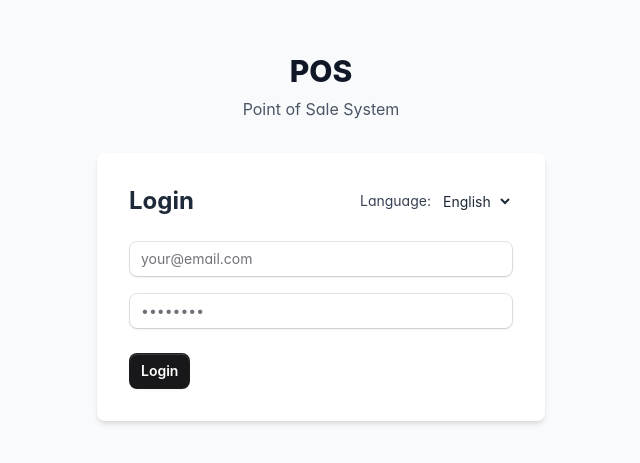
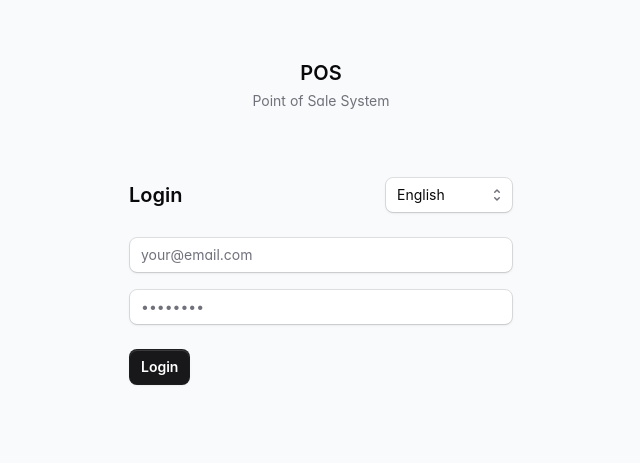
Before and after one commit to dancaldera/pos, a React (Vite) app in the folder frontend/: page /login in a window 1280 px wide. Shown: the part 163-626 px from the top of the page, without its empty margins (319-959 px from the left). Built offline with nearby package versions, Linux system fonts and the light colour scheme; no server answers.

Commit message:
refactor: update auth UI with new components and dark mode support

```diff
--- a/frontend/src/layouts/AuthLayout.tsx
+++ b/frontend/src/layouts/AuthLayout.tsx
@@ -1,15 +1,17 @@
 import React from 'react';
 import { Outlet } from 'react-router-dom';
 import { useLanguage } from '../context/LanguageContext';
+import { Text } from '@/components/text';
+import { Heading } from '@/components/heading';
 
 const AuthLayout: React.FC = () => {
   const { translate } = useLanguage();
   return (
-    <div className="min-h-screen flex items-center justify-center bg-gray-50 py-12 px-4 sm:px-6 lg:px-8">
+    <div className="min-h-screen flex items-center justify-center py-12 px-4 sm:px-6 lg:px-8 bg-gray-50 dark:bg-zinc-900">
       <div className="max-w-md w-full space-y-8">
         <div className="text-center">
-          <h1 className="text-3xl font-extrabold text-gray-900 mb-2">{translate.layout('appName')}</h1>
-          <p className="text-gray-600">{translate.layout('appDescription')}</p>
+          <Heading>{translate.layout('appName')}</Heading>
+          <Text>{translate.layout('appDescription')}</Text>
         </div>
         <Outlet />
       </div>
--- a/frontend/src/pages/auth/Login.tsx
+++ b/frontend/src/pages/auth/Login.tsx
@@ -6,11 +6,15 @@ import { toast } from 'sonner';
 import { useAuthStore } from "../../store/authStore";
 import { Input } from "@/components/input";
 import { Button } from "@/components/button";
+import { Heading } from "@/components/heading";
+import { Select } from "@/components/select";
+import { Language } from "@/i18n";
 
 const LoginPage: React.FC = () => {
   const navigate = useNavigate();
   const { login } = useAuthStore();
   const { translate } = useLanguage();
+  const { language, setLanguage } = useLanguage();
   const [isLoading, setIsLoading] = useState(false);
 
   // Form state
@@ -102,41 +106,57 @@ const LoginPage: React.FC = () => {
     }
   };
 
+  if (isLoading) {
+    return <div>Loading...</div>;
+  }
+
   return (
-    <div className="bg-white p-8 rounded-lg shadow-md">
+    <div className="p-8">
       <div className="flex justify-between items-center mb-6">
-        <h2 className="text-2xl font-bold text-gray-800">
+        <Heading level={2}>
           {translate.auth('login')}
-        </h2>
-        <PageLanguageSelector />
+        </Heading>
+        <div className="w-32">
+          <Select
+            id="language"
+            name="language"
+            value={language}
+            onChange={(e) => setLanguage(e.target.value as Language)}
+          >
+          <option value="en">English</option>
+          <option value="es">Español</option>
+          </Select>
+        </div>
       </div>
 
       <form onSubmit={handleSubmit} className="space-y-4">
         <Input
-          label={translate.auth('email')}
           id="email"
           name="email"
           type="email"
           placeholder="your@email.com"
-          fullWidth
           value={email}
           onChange={(e) => setEmail(e.target.value)}
           onBlur={handleBlur}
-          error={touched.email && validationErrors.email ? validationErrors.email : undefined}
         />
 
+        {touched.email && validationErrors.email && (
+          <p className="text-red-500 text-sm mt-2">{validationErrors.email}</p>
+        )}
+
         <Input
-          // label={translate.auth('password')}
           id="password"
           name="password"
           type="password"
           placeholder="••••••••"
-          // fullWidth
-          value={password}
+            value={password}
           onChange={(e) => setPassword(e.target.value)}
           onBlur={handleBlur}
-          // error={touched.password && validationErrors.password ? validationErrors.password : undefined}
         />
+
+        {touched.password && validationErrors.password && (
+          <p className="text-red-500 text-sm mt-2">{validationErrors.password}</p>
+        )}
 
         <div className="pt-2">
           <Button
```
